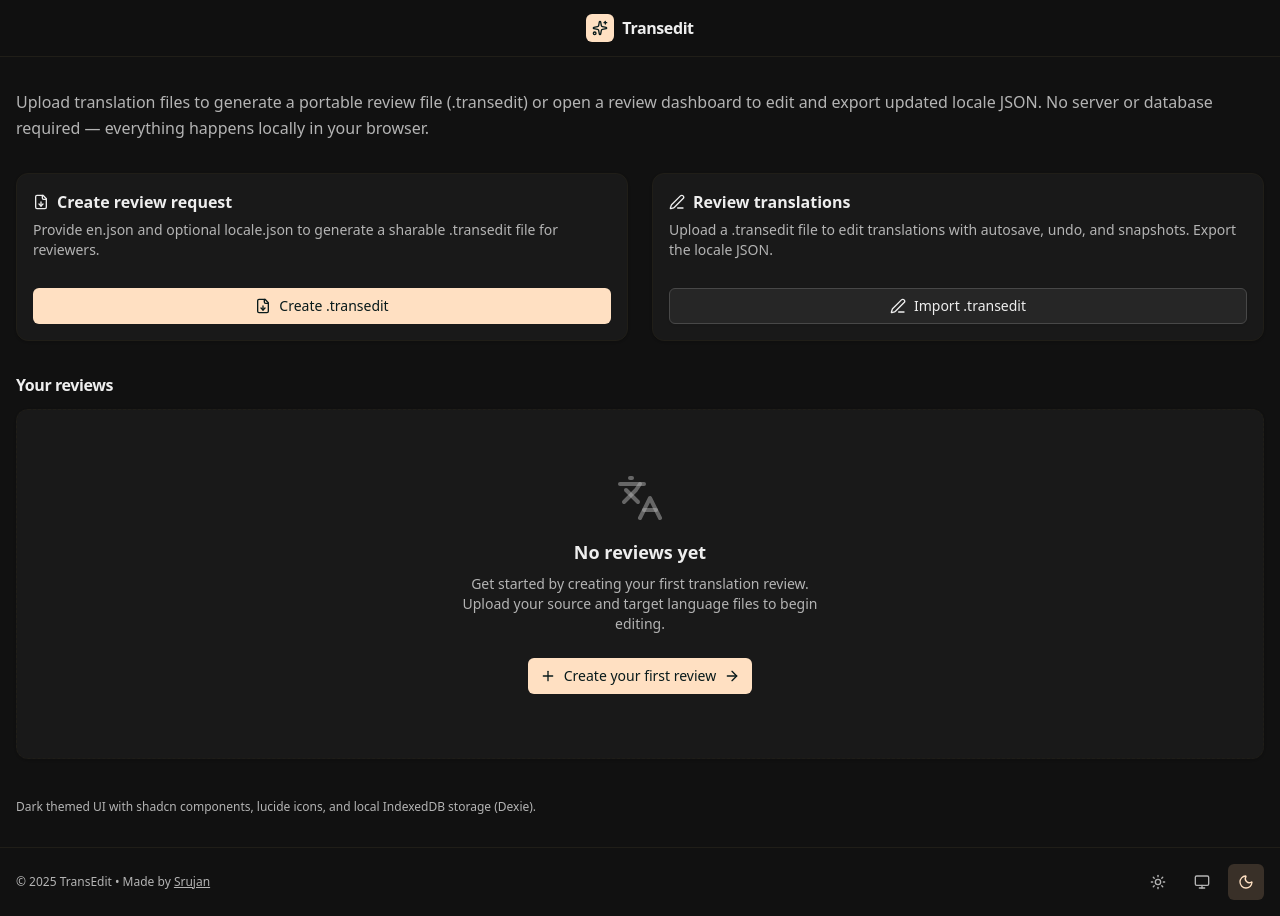
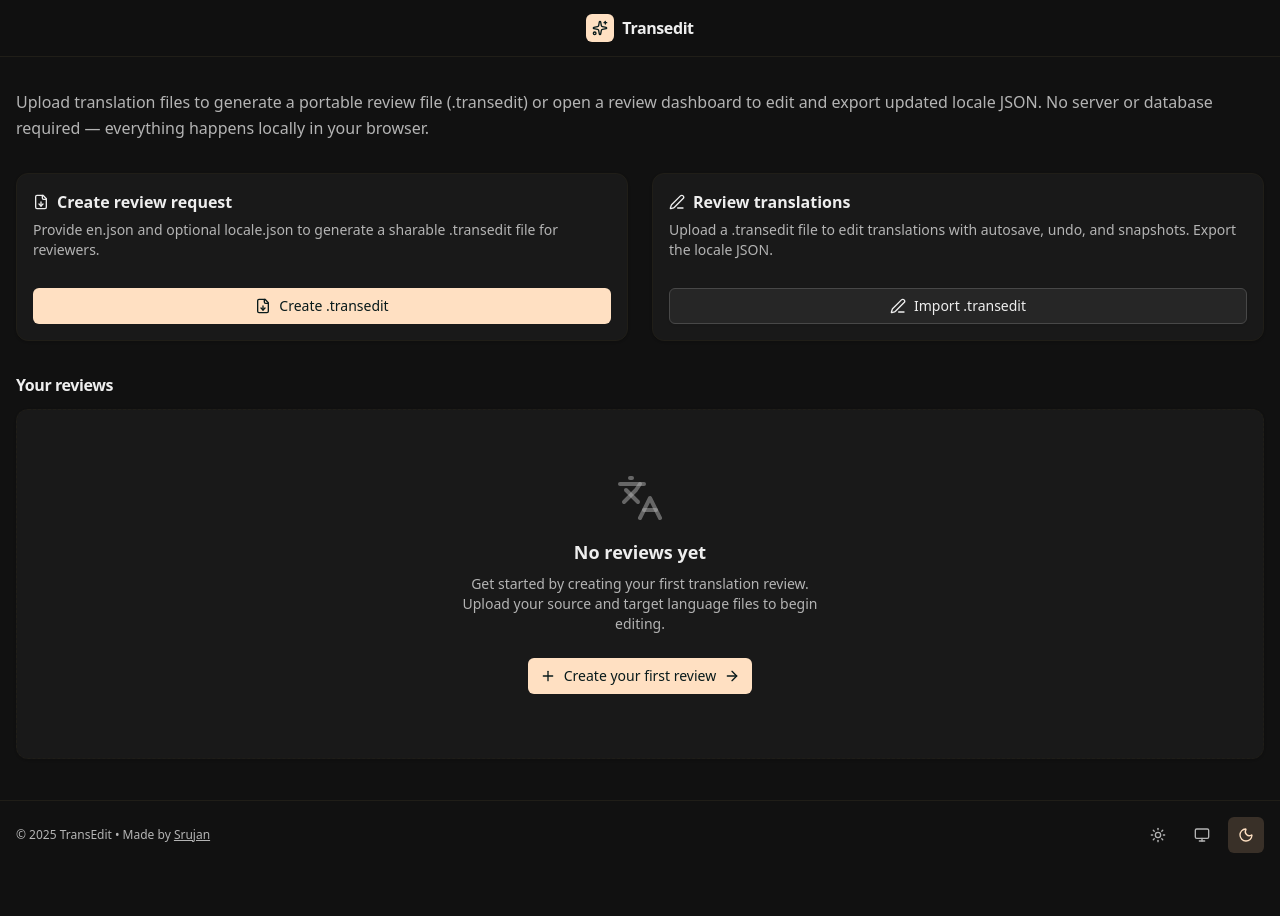
Before and after one commit to Royal-lobster/Transedit, a Next.js app: page / in a window 1280 px wide. After the commit the page ends 869 px from the top, so only its background shows below. Built offline with nearby package versions, Linux system fonts and the light colour scheme.

Commit message:
Update import statements in landing page component

```diff
--- a/app/(landing)/page.tsx
+++ b/app/(landing)/page.tsx
@@ -19,8 +19,8 @@ import {
 	SheetHeader,
 	SheetTitle,
 } from "@/components/ui/sheet";
+import { upsertProject } from "@/lib/db";
 import { parseTransEditUpload } from "@/lib/helpers/transedit";
-import { upsertProject } from "@/lib/db";
 import { ReviewsDashboard } from "./_components/reviews-dashboard";
 
 export default function Home() {
@@ -142,11 +142,6 @@ export default function Home() {
 			<div className="mt-8">
 				<ReviewsDashboard />
 			</div>
-
-			<footer className="mt-8 sm:mt-10 text-xs text-muted-foreground">
-				Dark themed UI with shadcn components, lucide icons, and local IndexedDB
-				storage (Dexie).
-			</footer>
 		</div>
 	);
 }
```
